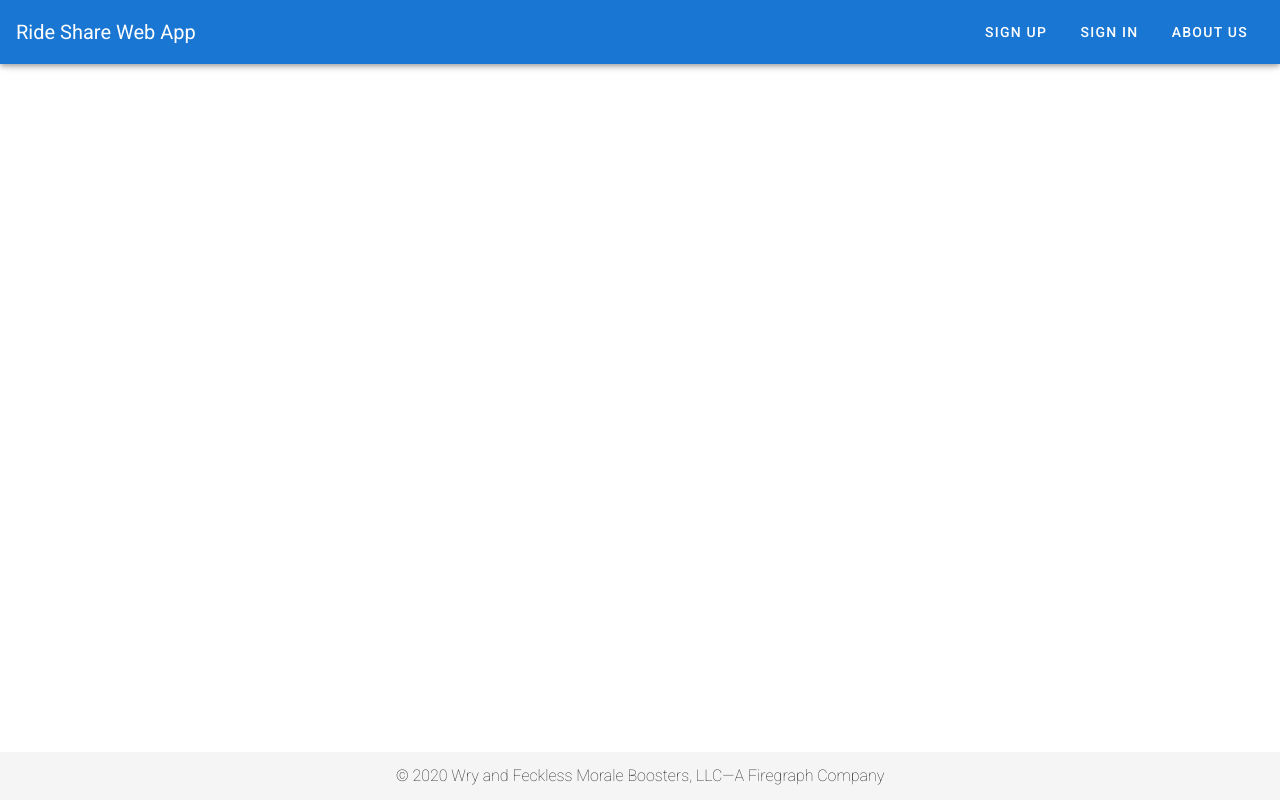
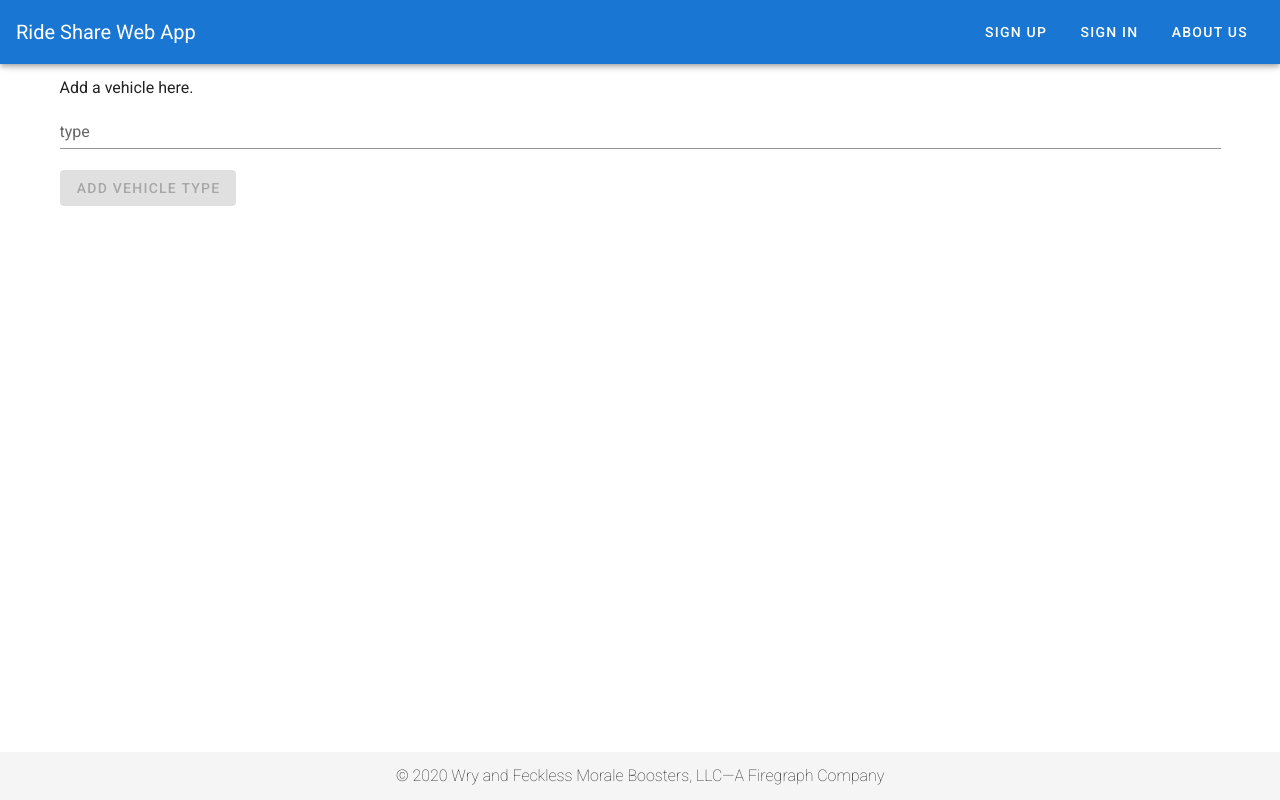
Before and after one commit to nflasher/COS243finalProject, a Vue app: page /admin/addVehicleType in a window 1280 px wide. Built offline with nearby package versions, Linux system fonts and the light colour scheme.

Commit message:
Fixed float problem hopefully, and added VehicleType adder

```diff
--- a/src/pages/Admin.vue
+++ b/src/pages/Admin.vue
@@ -1,5 +1,5 @@
 <template>
-    <div>
+    <div class="my-2">
         <header>
             Admin Page
         </header>
@@ -7,9 +7,13 @@
             Add Vehicle
         </v-btn>
         <v-btn text v-bind:to="{ name: 'updateVehicle' }">
-            Update Vehicle
+        Update Vehicle
+        </v-btn>
+        <v-btn text v-bind:to="{ name: 'addVehicleType' }">
+            Add Vehicle Type
         </v-btn>
     </div>
+
 </template>
 
 <script>
--- a/src/pages/addVehicle.vue
+++ b/src/pages/addVehicle.vue
@@ -19,14 +19,16 @@
             >
             </v-text-field>
             <v-text-field
+                    type="number"
                     v-model="capacity"
-                    v-bind:rules="rules.numbersOnly"
+                    v-bind:rules="rules.required"
                     label="capacity"
             >
             </v-text-field>
             <v-text-field
+                    type="number"
                     v-model="mpg"
-                    v-bind:rules="rules.numbersOnly"
+                    v-bind:rules="rules.required"
                     label="mpg"
             >
             </v-text-field>
--- /dev/null
+++ b/src/pages/addVehicleType.vue
@@ -0,0 +1,84 @@
+<template>
+    <div>
+        <header>Add a vehicle here.</header>
+        <v-form v-model="valid">
+            <v-text-field
+                    v-model="type"
+                    v-bind:rules="rules.required"
+                    label="type"
+            ></v-text-field>
+
+            <v-spacer>
+
+            </v-spacer>
+
+            <v-btn v-bind:disabled="!valid" v-on:click="addVehicleType"
+            >add vehicle type
+            </v-btn>
+        </v-form>
+        <v-snackbar v-model="snackbar.show">
+            {{ snackbar.msge }}
+            <v-btn text color="primary" @click="snackbar.show = false">Close</v-btn>
+        </v-snackbar>
+    </div>
+</template>
+
+<script>
+    export default {
+
+        data() {
+            return {
+                valid: false, // Are all the fields in the form valid?
+
+                type: "",
+
+                snackbar: {
+                    show: false,
+                    msge: "",
+                },
+
+                rules: {
+                    required: [
+                        (val) => val.length > 0 || "Required",
+                    ],
+                    numbersOnly: [
+                        (val) => val.length > 0 || "Required",
+                    ],
+
+                },
+            };
+
+
+        },
+
+        methods: {
+            addVehicleType() {
+                this.$axios
+                    .post("/vehicleType", {
+                        type: this.type,
+                    })
+                    .then((result) => {
+                        this.showSnackbar(result.data.msge);
+                        if (result.data.ok) {
+                            this.showSnackbar("Success added vehicle type!", result.data.msge);
+                        }
+                        else{
+                            this.showSnackbar("Failure buddy", result.data.msge);
+                        }
+                    })
+                    .catch((err) => this.showSnackbar(err));
+            },
+
+
+
+            showSnackbar(msge) {
+                this.snackbar.msge = msge;
+                this.snackbar.show = true;
+            },
+        },
+    }
+</script>
+
+<style scoped>
+
+</style>
--- a/src/pages/updateVehicle.vue
+++ b/src/pages/updateVehicle.vue
@@ -22,14 +22,16 @@
             >
             </v-text-field>
             <v-text-field
+                    type="number"
                     v-model="capacity"
-                    v-bind:rules="rules.numbersOnly"
+                    v-bind:rules="rules.required"
                     label="capacity"
             >
             </v-text-field>
             <v-text-field
+                    type="number"
                     v-model="mpg"
-                    v-bind:rules="rules.numbersOnly"
+                    v-bind:rules="rules.required"
                     label="mpg"
             >
             </v-text-field>
--- a/src/router.js
+++ b/src/router.js
@@ -8,7 +8,9 @@ import About from "./pages/About.vue";
 import Accounts from "./pages/Accounts.vue";
 import Admin from "./pages/Admin.vue";
 import addVehicle from "./pages/addVehicle";
-import updateVehicle from "./pages/updateVehicle";
+import updateVehicle from "./pages/updateVehicle"
+import addVehicleType from "./pages/addVehicleType";
+
 
 Vue.use(Router);
 
@@ -23,6 +25,8 @@ export default new Router({
     { name: "accounts", path: "/accounts", component: Accounts },
     { name: "admin", path: "/admin", component: Admin },
     { name: "addVehicle", path: "/admin/addVehicle", component: addVehicle },
-    { name: "updateVehicle", path: "/admin/updateVehicle", component: updateVehicle }
+    { name: "updateVehicle", path: "/admin/updateVehicle", component: updateVehicle },
+    { name: "addVehicleType", path: "/admin/addVehicleType", component: addVehicleType },
+
   ]
 });
```
Also changed, not shown: hapi-server.js (+34 -0 lines).
